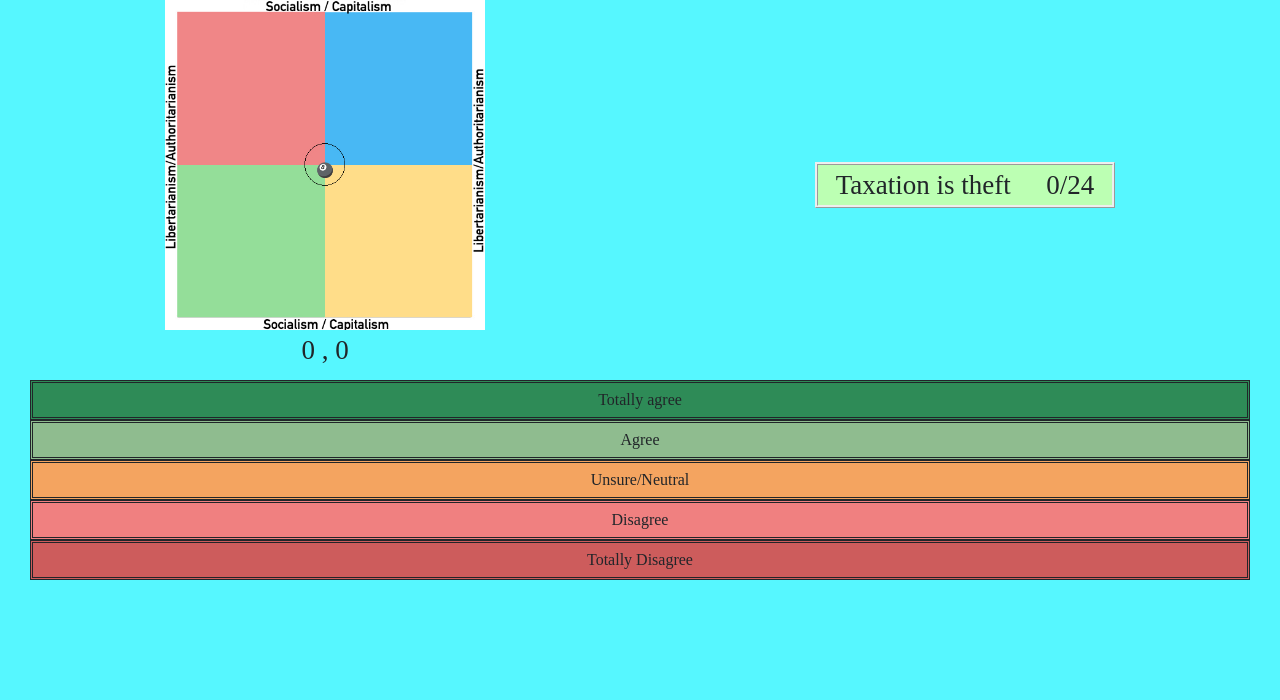
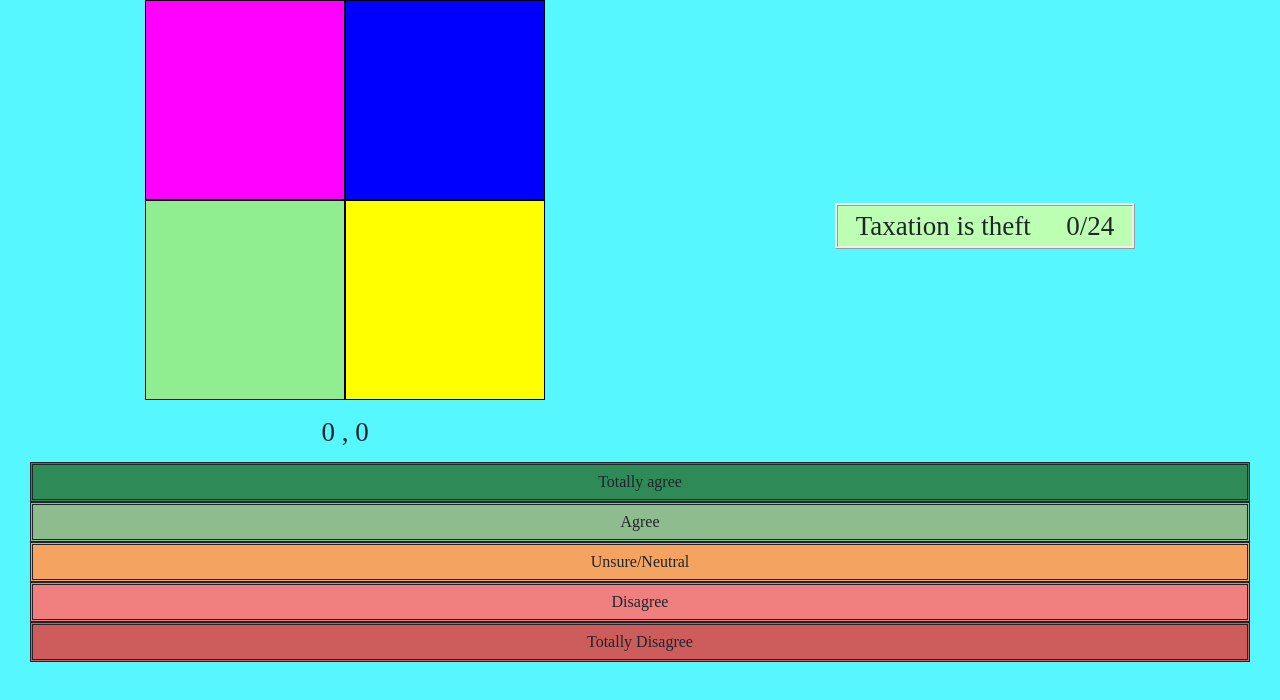
Before and after one commit to Kibranoz/polcompass, a React (Create React App) app: page / in a window 1280 px wide. Shown: the top 700 px of the page. Built offline with nearby package versions, Linux system fonts and the light colour scheme.

Commit message:
update to use canvas

```diff
--- a/package.json
+++ b/package.json
@@ -12,7 +12,7 @@
     "react-scripts": "^5.0.1",
     "web-vitals": "^1.1.1"
   },
-  "homepage": "https://kibranoz.github.io/polcompass/",
+  "homepage": "https://polcompass.louiscouture.dev/",
   "scripts": {
     "predeploy": "npm run build",
     "deploy": "gh-pages -d build",
@@ -38,5 +38,8 @@
       "last 1 firefox version",
       "last 1 safari version"
     ]
+  },
+  "devDependencies": {
+    "gh-pages": "^6.3.0"
   }
 }
--- a/src/grid/Grid.css
+++ b/src/grid/Grid.css
@@ -1,4 +1,4 @@
-.Grid img{
+.Grid img {
     resize: 10%;
 }
 
@@ -7,14 +7,3 @@
     flex-direction: column;
     margin: auto;
 }
-
-div.grid-area{
-    background-size: cover;
-    background-image: url(./compass4.jpg)!important;
-    width: 25vw;
-    height: 25.767754325vw;
-    min-width: 300px;
-    min-height: 309.213051823309px;
-    align-content: center;
-
-}
--- a/src/grid/Grid.js
+++ b/src/grid/Grid.js
@@ -1,30 +1,77 @@
 import { render } from "@testing-library/react";
 import { Component, Fragment } from "react";
-import compass from "./compass4.jpg"
+import compass from "./compass4.jpg";
 import "./Grid.css";
 
-class Grid extends Component{
+class Grid extends Component {
   constructor(props) {
     super(props);
+    this.state = { ballX: 10, ballY: 20 };
   }
+
   //TODO; réduire limage
-    render(){
-        console.log("translate("+(25/12)*this.props.economic+"%,"+ (-25/13)*this.props.social+"%)")
+
+  componentDidUpdate() {
+    const canvas = document.getElementById("myCanvas");
+    const ctx = canvas.getContext("2d");
+    ctx.clearRect(0, 0, ctx.canvas.width, ctx.canvas.height);
+    ctx.beginPath();
+    this.drawPolCompass();
+
+    ctx.fillStyle = "white";
+    ctx.arc(this.state.ballX, this.state.ballY, 10, 0, 2 * Math.PI);
+    ctx.stroke();
+    ctx.fill();
+  }
+
+  drawPolCompass() {
+    const canvas = document.getElementById("myCanvas");
+    const ctx = canvas.getContext("2d");
+
+    // Define the colors for the four squares
+    const colors = [
+      "magenta", // Top-left
+      "blue", // Top-right
+      "lightgreen", // Bottom-left
+      "yellow", // Bottom-right
+    ];
+
+    // Calculate the dimensions of each square
+    const squareWidth = canvas.width / 2;
+    const squareHeight = canvas.height / 2;
+
+    // Function to draw a single square
+    function drawSquare(x, y, color) {
+      ctx.fillStyle = color;
+      ctx.fillRect(x, y, squareWidth, squareHeight);
+      ctx.strokeStyle = "black"; // Add black border
+      ctx.lineWidth = 2; // Set border width
+      ctx.strokeRect(x, y, squareWidth, squareHeight); // Draw the border
+    }
+
+    // Draw the four squares
+    drawSquare(0, 0, colors[0]);
+    drawSquare(squareWidth, 0, colors[1]);
+    drawSquare(0, squareHeight, colors[2]);
+    drawSquare(squareWidth, squareHeight, colors[3]);
+  }
+  componentDidMount() {
+    this.drawPolCompass();
+  }
+  render() {
+    this.state = {
+      ballX: this.props.economic * (200 / 11) + 200,
+      ballY: -1 * this.props.social * (200 / 13) + 200,
+    };
+    console.log("state", this.state);
     return (
       <div className="grid-section">
-            <div className = "grid-area">
-
-                <div className = "pointElement" style = {{
-            fontSize: 14,
-            position:"relative",
-            textAlign: "center",
-            transform: "translate("+(25/12)*this.props.economic+"%,"+ (-25/13)*this.props.social+"%)",
-            paddingTop: "50%",
-            paddingBottom:"50%"
-        }}>🎱</div>
+        <div className="grid-area">
+          <canvas id="myCanvas" width="400" height="400"></canvas>
         </div>
         <div>
-        {this.props.economic} , {this.props.social} </div>
+          {this.props.economic} , {this.props.social}{" "}
+        </div>
       </div>
     );
   }
```
Also changed, not shown: 1 other file (tests, documents, lock files or other folders). Lines whose indentation alone changed are shown as unchanged.
